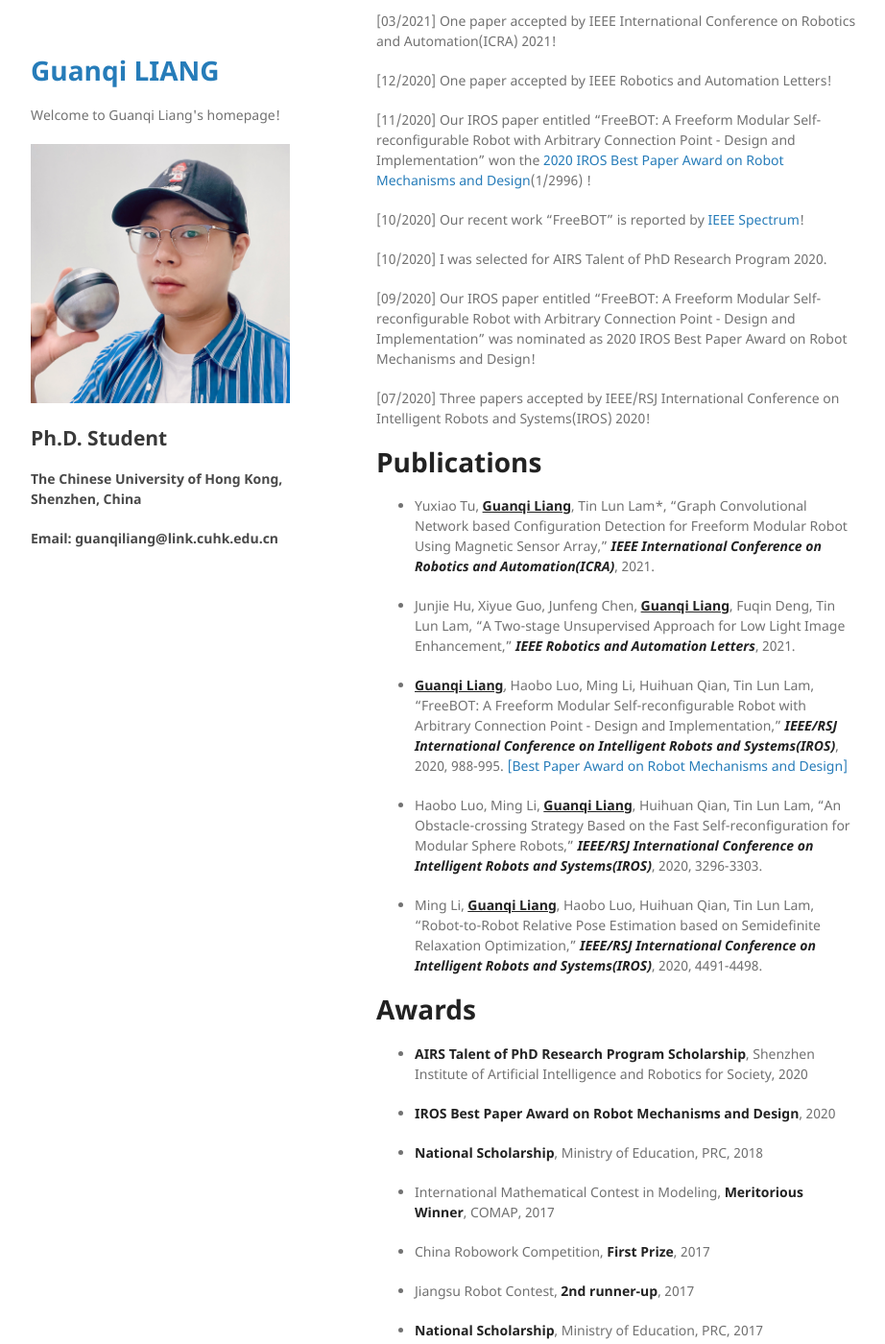
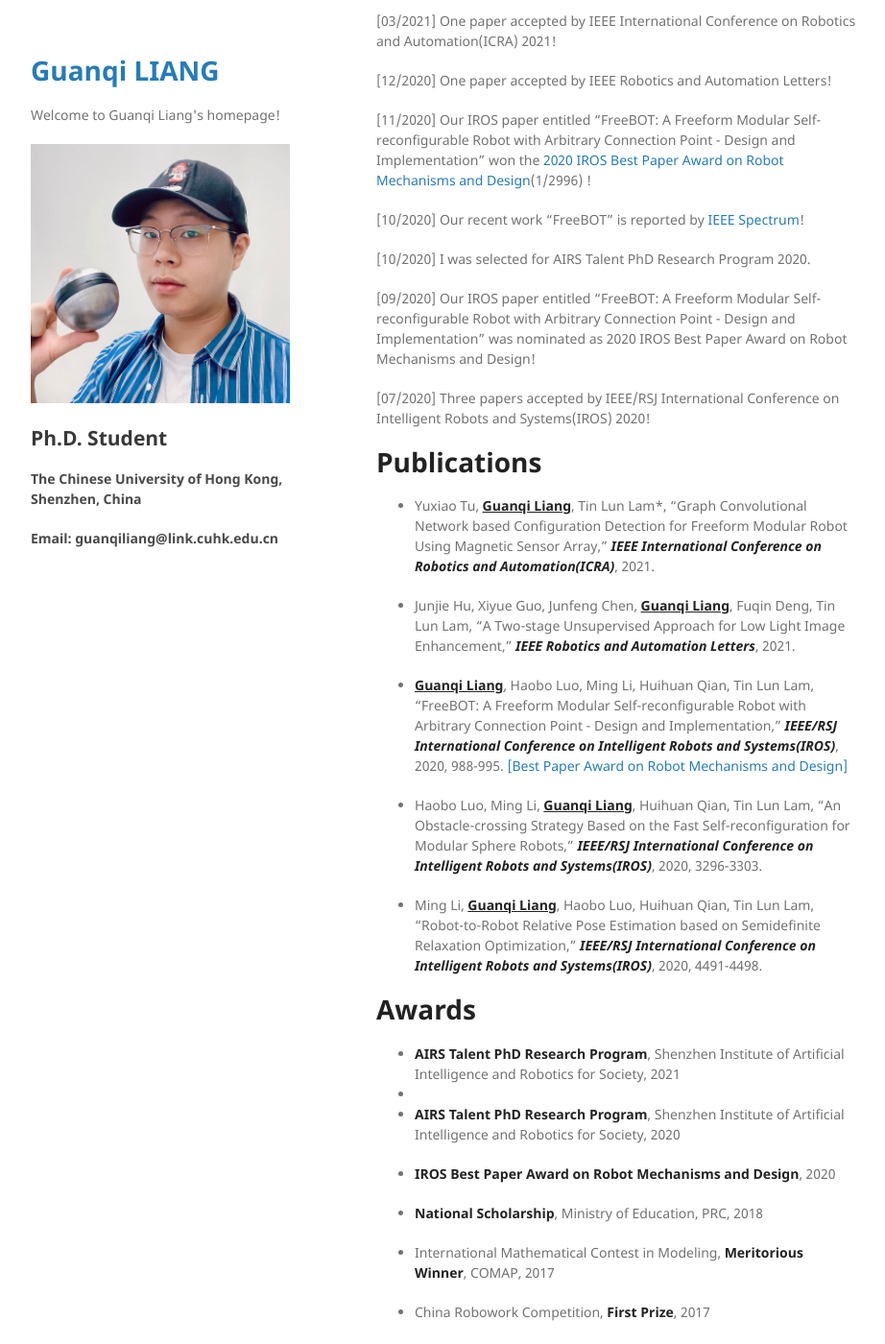
Before and after one commit to guanqiliang/guanqiliang.github.com, a Jekyll site: the page built from index.md, in a window 1280 px wide and 1400 px high, scrolled down 397 px. Shown: the whole window at 96% size, without its empty margins (178-1100 px from the left). Built offline with Jekyll 4.4.1, drawn with Linux system fonts in a browser that asks for light colours; our own code applies the rules of GitHub Pages for plain Markdown files; some of the changed text lies outside the part shown.

Commit message:
Update index.md

```diff
--- a/index.md
+++ b/index.md
@@ -5,7 +5,7 @@ Hello, I am a 3rd year Ph.D student in Robotics and AI Lab, supervised by [Prof.
 # News
 
 
-[10/2021] I was selected for AIRS Talent of PhD Research Program 2021.
+[10/2021] I was selected for AIRS Talent PhD Research Program 2021.
 
 [08/2021] Our work “FreeBOT Configuration Detection” is reported by [IEEE Spectrum](https://spectrum.ieee.org/video-friday-constant-gardener)!
 
@@ -19,7 +19,7 @@ Hello, I am a 3rd year Ph.D student in Robotics and AI Lab, supervised by [Prof.
 
 [10/2020] Our recent work “FreeBOT” is reported by [IEEE Spectrum](https://spectrum.ieee.org/automaton/robotics/robotics-hardware/freebots-spheres-swarm-robots)!
 
-[10/2020] I was selected for AIRS Talent of PhD Research Program 2020.
+[10/2020] I was selected for AIRS Talent PhD Research Program 2020.
 
 [09/2020] Our IROS paper entitled "FreeBOT: A Freeform Modular Self-reconfigurable Robot with Arbitrary Connection Point - Design and Implementation" was nominated as 2020 IROS Best Paper Award on Robot Mechanisms and Design!
 
@@ -39,7 +39,9 @@ Hello, I am a 3rd year Ph.D student in Robotics and AI Lab, supervised by [Prof.
 
 # Awards
 
-* <strong>AIRS Talent of PhD Research Program Scholarship</strong>, Shenzhen Institute of Artificial Intelligence and Robotics for Society, 2020
+* <strong>AIRS Talent PhD Research Program</strong>, Shenzhen Institute of Artificial Intelligence and Robotics for Society, 2021
+*
+* <strong>AIRS Talent PhD Research Program</strong>, Shenzhen Institute of Artificial Intelligence and Robotics for Society, 2020
 
 * <strong>IROS Best Paper Award on Robot Mechanisms and Design</strong>, 2020
 
```
